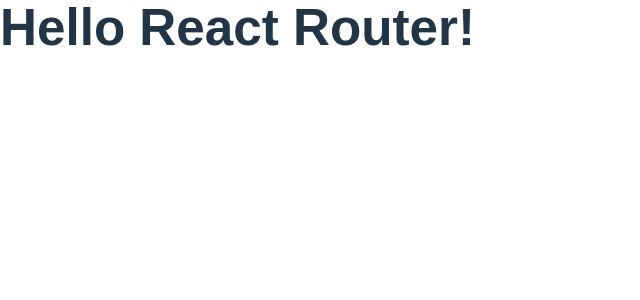
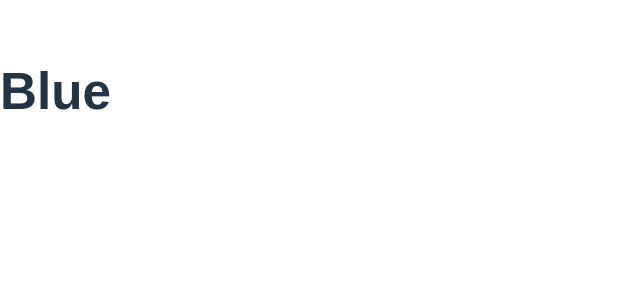
Before and after one commit to EmmaLaszlo/reactrouter, a React (Vite) app: page /blue in a window 1280 px wide. Shown: the top 300 px of the page, without its empty margins (0-640 px from the left). Built offline with nearby package versions, Linux system fonts and the light colour scheme.

Commit message:
paths to red and blue made

```diff
--- a/src/App.jsx
+++ b/src/App.jsx
@@ -1,11 +1,17 @@
 import './App.css'
+import { Routes, Route } from 'react-router-dom'
 
 function App() {
   return (
     <div id="container">
-      <h1>Hello React Router!</h1>
       <div id="navbar">{/* navigation here */}</div>
-      <div id="main-section">{/* routes here */}</div>
+
+      <div id="main-section">
+        <Routes>
+          <Route path="/blue" element={<h1>Blue</h1>} />
+          <Route path="/red" element={<h1>Red</h1>} />
+        </Routes>
+      </div>
     </div>
   )
 }
```
